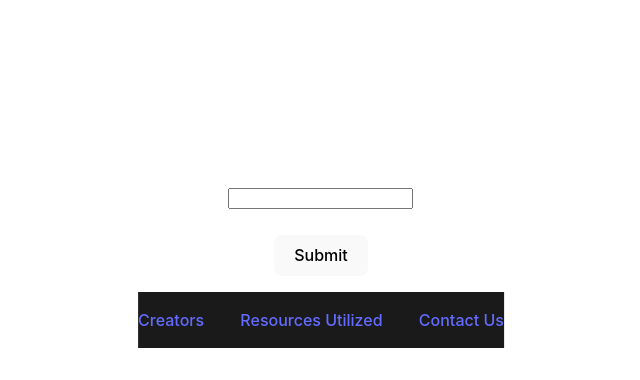
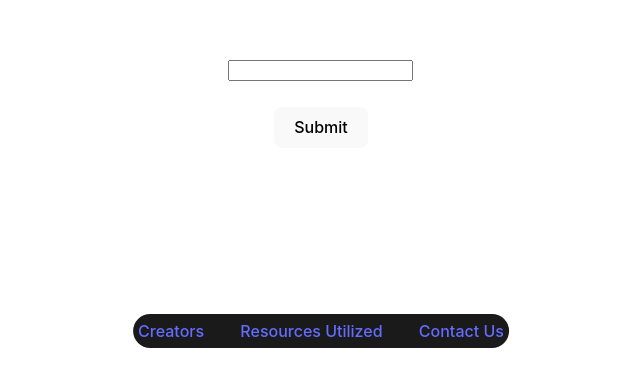
Before and after one commit to SBroaddus220/HackAI-2024, a React (Vite) app in the folder vite-project/: page / in a window 1280 px wide. Shown: the part 420-800 px from the top of the page, without its empty margins (319-959 px from the left). Built offline with nearby package versions, Linux system fonts and the light colour scheme.

Commit message:
Minor change to margin of footer

```diff
--- a/vite-project/src/App.css
+++ b/vite-project/src/App.css
@@ -58,7 +58,11 @@
 .submit-button:hover {
   background-color: #0056b3; /* Darker shade on hover */
 }
-
+.infoFooter{
+  margin-top: 150px;
+  border-radius: 50px;
+  padding: 5px;
+}
 .submit-button:active {
   transform: scale(0.98); /* Slightly shrink the button when clicked */
 }
```
